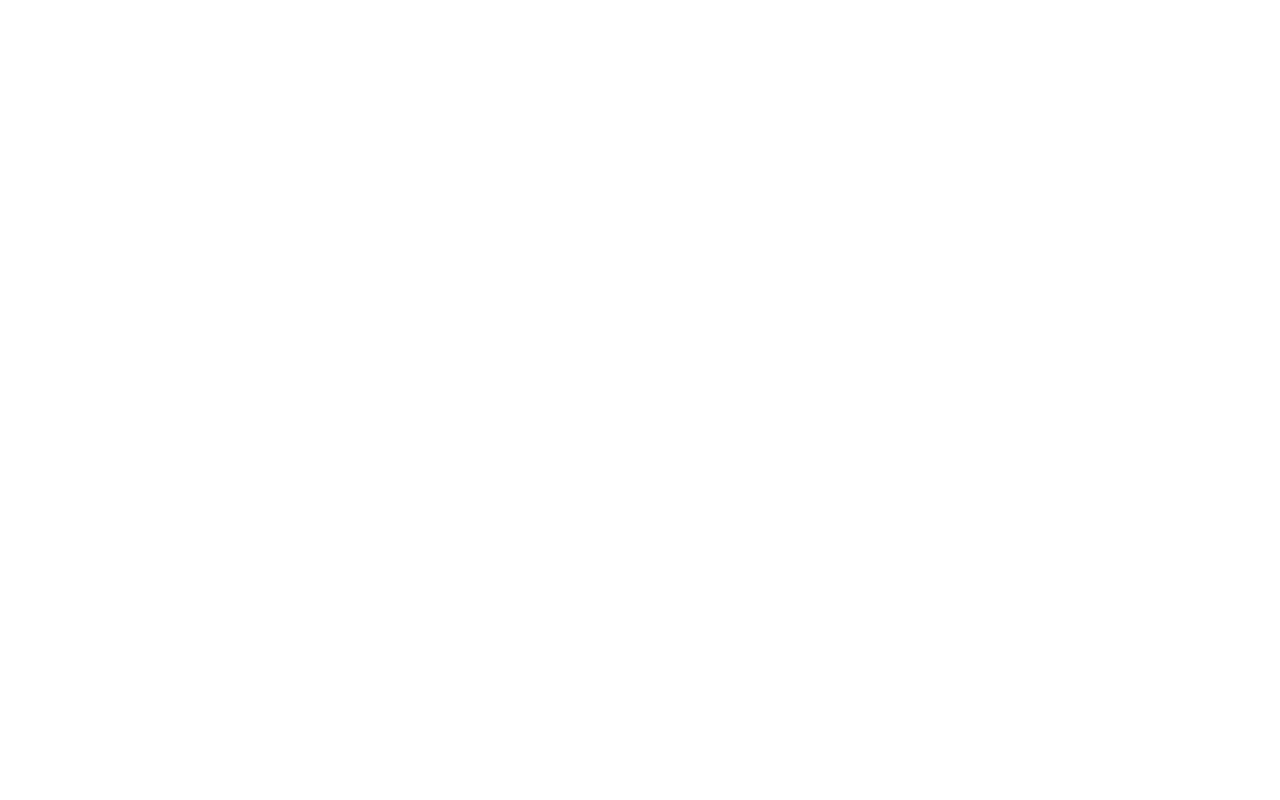
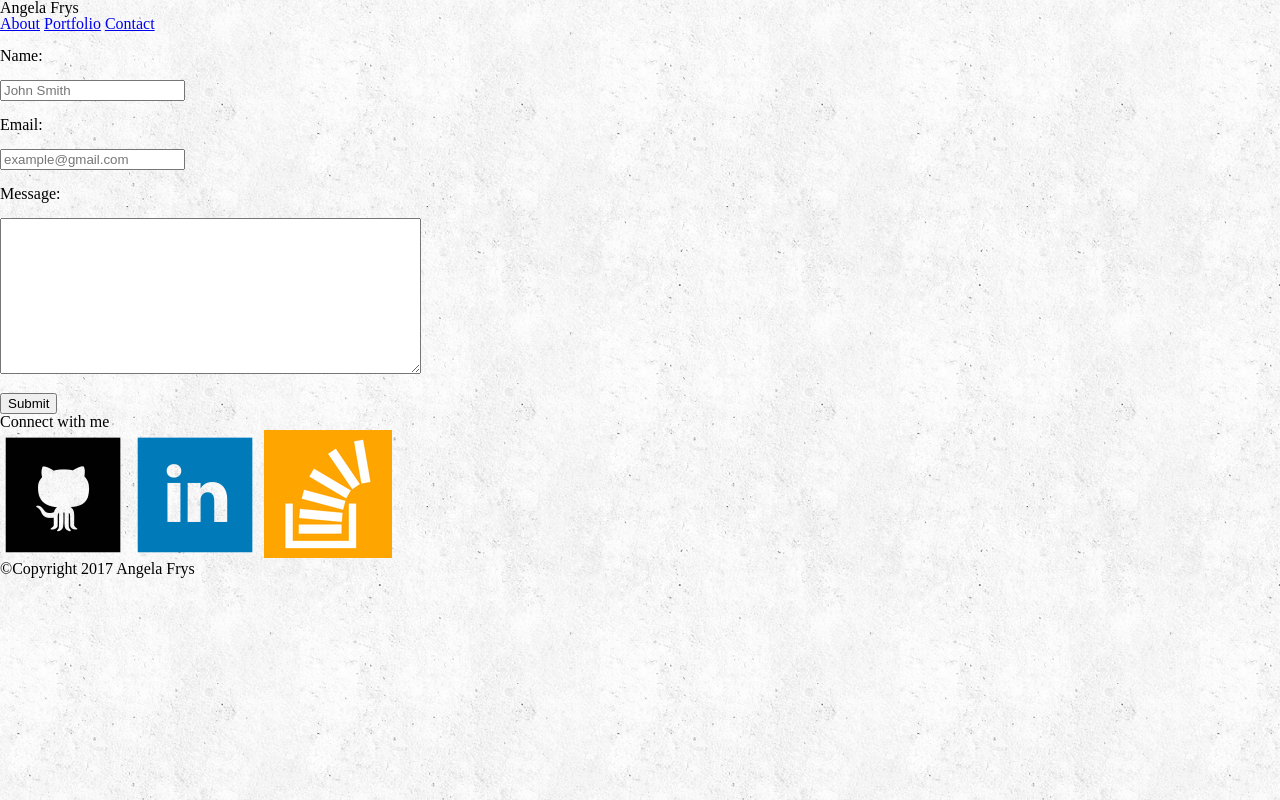
Before and after one commit to ADFrys/basic-portfolio, a plain HTML site: page contact.html in a window 1280 px wide. Drawn offline with Linux system fonts and the light colour scheme.

Commit message:
Add all validated html pages.

```diff
--- a/assets/css/style.css
+++ b/assets/css/style.css
@@ -0,0 +1,3 @@
+body {
+	background-image: url("../images/wall4.png");
+}
--- a/contact.html
+++ b/contact.html
@@ -2,9 +2,57 @@
 <html>
 <head>
 	<meta charset="utf-8">
-	<title></title>
+	<title>Contact</title>
+	<link href="./assets/css/reset.css" type="text/css" rel="stylesheet">
+	<link href="./assets/css/style.css" type="text/css" rel="stylesheet">
 </head>
 <body>
+	<header>
+		<h1>Angela Frys</h1>
+		<nav>
+			<a href="index.html">About</a>
+			<a href="portfolio.html">Portfolio</a>
+			<a href="contact.html">Contact</a>
+		</nav>
+	</header>
+	<br>
+
+	<div class="main-container">
+		<div class="contactform">
+
+			<form action="#" method="POST">
+				<label for="username">Name:
+					<br><br>
+					<input id="username" type="text" placeholder="John Smith" required>
+				</label>
+
+				<br><br>
+				<label for="email">Email:
+					<br><br>
+					<input id="email" type="email" placeholder="example@gmail.com" required>
+				</label>
+				<br><br>
+				<label for="message">Message:
+					<br><br>
+					<textarea id="message" rows="10" cols="50" required></textarea>
+				</label>
+				<br><br>
+				<input type="submit">
+			</form>
+		</div>
+
+	</div>
+
+	<div class="sidebar">
+		<h2>Connect with me</h2>
+			<a href="https://github.com/ADFrys" target="_blank"><img src="./assets/images/if_github_square_black_107109.png" alt="GitHub logo"></a>
+			<a href="https://www.linkedin.com/in/angela-frys-00117432/" target="_blank"><img src="./assets/images/if_linkedin_square_color_107091.png" alt="LinkedIn logo"></a>
+			<a href="https://stackoverflow.com/users/8896433/angela?tab=profile" target= "_blank"><img src="./assets/images/if_stackoverflow_273179.png" alt="Stack Overflow logo"></a>
+	</div>
+
+	<footer>
+		<h6>&copy;Copyright 2017 Angela Frys</h6>
+	</footer>
 
 </body>
 </html>
```
Also changed, not shown: index.html (+37 -1 lines), portfolio.html (+44 -1 lines), assets/images/Professional.jpg (added), assets/images/dog.jpg (added), 3 other files.
